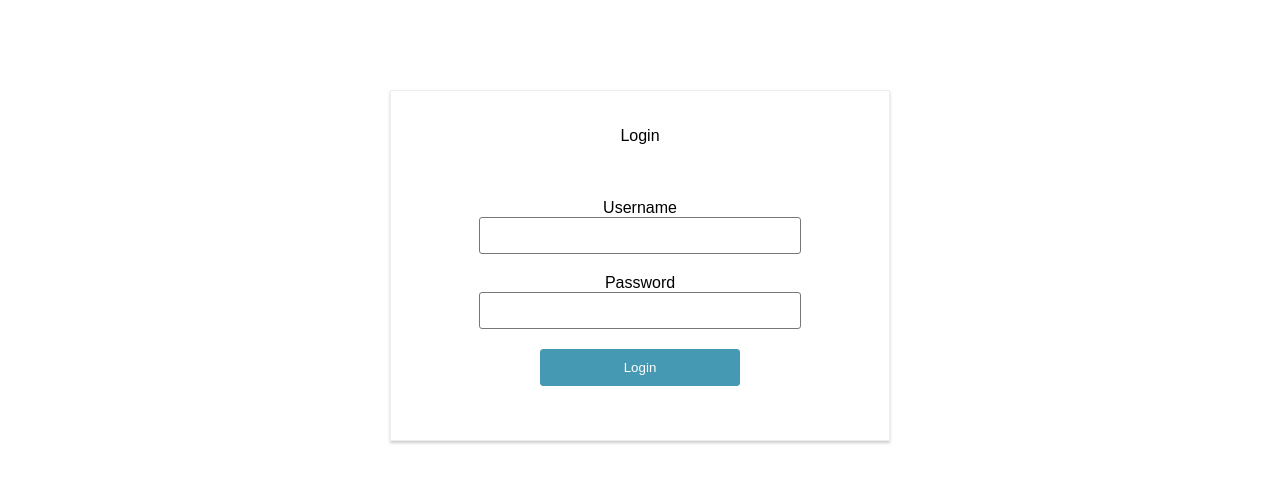
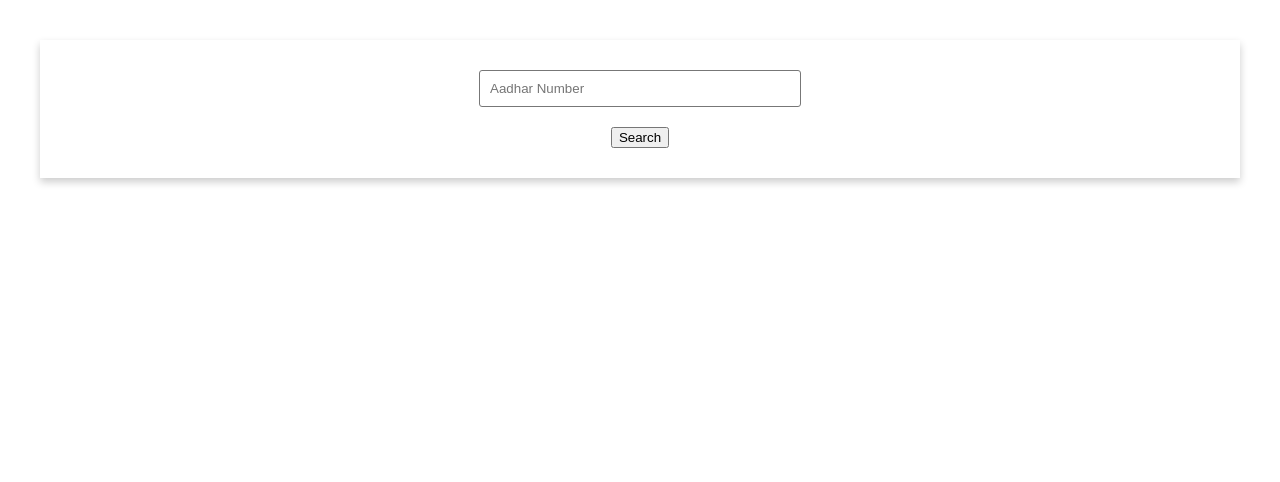
Before and after one commit to RebootHackathon/LSGD_FRONT, a React app: page /listgrants in a window 1280 px wide. Shown: the top 482 px of the page. Built offline with nearby package versions, Linux system fonts and the light colour scheme.

Commit message:
grant view

```diff
--- a/package.json
+++ b/package.json
@@ -11,6 +11,7 @@
     "babel-loader": "7.1.2",
     "babel-preset-react-app": "^3.1.2",
     "babel-runtime": "6.26.0",
+    "bootstrap": "^4.5.2",
     "case-sensitive-paths-webpack-plugin": "2.1.1",
     "chalk": "1.1.3",
     "css-loader": "0.28.7",
@@ -34,6 +35,7 @@
     "promise": "8.0.1",
     "raf": "3.4.0",
     "react": "^16.13.1",
+    "react-bootstrap": "^1.3.0",
     "react-dev-utils": "^5.0.2",
     "react-dom": "^16.13.1",
     "react-router-dom": "^5.2.0",
--- a/src/App.js
+++ b/src/App.js
@@ -3,6 +3,7 @@ import React, { Component } from 'react';
 import classes from './App.css';
 import Login from './Containers/Login';
 import MainPage from './Containers/MainPage';
+import ListGrant from './Containers/ListGrant';
 import {Route,Switch} from 'react-router-dom';
 class App extends Component {
   render() {
@@ -11,6 +12,7 @@ class App extends Component {
         <Switch>
 
           <Route path="/mainpage" component={MainPage}/>
+          <Route path="/listgrants" component={ListGrant}/>
           <Route path="/" component={Login}/>
         </Switch>
       </div>
--- /dev/null
+++ b/src/Components/CardView/CardView.css
@@ -0,0 +1,8 @@
+.card {
+    box-shadow: 0 4px 8px 0 rgba(0, 0, 0, 0.2);
+    max-width: 800px;
+    margin: auto;
+    padding: 20px;
+    text-align: center;
+    font-family: arial;
+  }
--- /dev/null
+++ b/src/Components/CardView/CardView.js
@@ -0,0 +1,16 @@
+import React from 'react';
+import classes from './CardView.css';
+const CardView =(props)=>{
+    console.log(props.data);
+
+    return (
+
+        <div className={classes.card} onClick={props.clicked}>
+            <p>Grant Name : {props.data.grantId}</p> <p> Grant Date : Date </p>
+            <p>Grant : Amount </p> <p> Grant Status: status</p>
+
+        </div>
+    )
+}
+
+export default CardView;
--- /dev/null
+++ b/src/Components/CardView/ExpandCard.js
@@ -0,0 +1,11 @@
+import React from 'react';
+
+const ExpandCard =(props)=>{
+    return (
+        <div>
+            hai
+            {props.expandData}
+        </div>
+    )
+}
+export default ExpandCard;
--- /dev/null
+++ b/src/Components/SearchForm/SearchForm.css
@@ -0,0 +1,9 @@
+.SearchForm {
+    box-shadow: 0 4px 8px 0 rgba(0, 0, 0, 0.2);
+    max-width: 90%;
+    height: 40%;
+    margin: 40px;
+    padding: 30px;
+    text-align: center;
+    font-family: arial;
+  }
--- /dev/null
+++ b/src/Components/SearchForm/SearchForm.js
@@ -0,0 +1,17 @@
+import React from 'react';
+
+import classes from './SearchForm.css';
+const SearchForm =(props)=>{
+    return(
+        <div className={classes.SearchForm}>
+            <form>
+                    <input type="text" placeholder="Aadhar Number" onChange={props.onInputChange} />
+
+                    <button type="submit" onClick={props.clicked}>Search</button>
+                </form>
+        </div>
+    )
+
+}
+
+export default SearchForm;
--- /dev/null
+++ b/src/Containers/ListGrant.js
@@ -0,0 +1,75 @@
+import React,{Component} from 'react';
+
+import SearchForm from '../Components/SearchForm/SearchForm';
+import axios from '../axios';
+import CardView from '../Components/CardView/CardView';
+import ExpandCard from '../Components/CardView/ExpandCard';
+import {Route} from 'react-router-dom';
+
+class ListGrant extends Component{
+
+    state={
+        aadhar:null,
+        length:0,
+        data:null
+    };
+
+    onCardClickHandler=(id)=>{
+        console.log("click route",id);
+
+        return <Route path={"/login"} render={(props) => <ExpandCard expandData={this.state.data[id]}/>}/>
+    }
+    showListHandler=()=>{
+        const data=this.state.data;
+        return  data.map((ele)=>(
+                    <CardView key={ele._id} id={ele._id} data={ele}  clicked={()=>this.onCardClickHandler(ele._id)}/>
+         ) );
+        // console.log(this.state);
+    }
+    onChangeHandler=(event)=>{
+        this.setState({aadhar:event.target.value})
+    }
+    onClickHandler=(event)=>{
+        event.preventDefault();
+        console.log(this.state.aadhar);
+        const body={"citizenId":+this.state.aadhar}
+        axios.post('/grants/getGrantsOfSpecificCitizen',body)
+            .then(response=>{
+                console.log(response);
+                if(response.data.data.length>0){
+                    console.log(response.data.data.length);
+                    this.setState({data:response.data.data,length:response.data.data.length});
+                     this.showListHandler(response.data.data);
+                }else{
+                    this.setState({
+
+                        length:0,
+                        data:null
+                    })
+                }
+            })
+            .catch(err=>{
+                console.log(err);
+            })
+    }
+    render(){
+        let view=null;
+        if(this.state.length>0){
+            view=this.showListHandler();
+        }
+        else{
+            view=null;
+        }
+
+        return(
+            <div>
+                <SearchForm onInputChange={this.onChangeHandler} clicked={this.onClickHandler}/>
+                {view}
+                {console.log(view)}
+            </div>
+        )
+    }
+
+}
+
+export default ListGrant;
--- a/src/index.js
+++ b/src/index.js
@@ -6,6 +6,7 @@ import registerServiceWorker from './registerServiceWorker';
 import {BrowserRouter} from 'react-router-dom';
 import axios from './axios';
 
+
 axios.defaults.baseURL='https://reboothack12345.herokuapp.com';
 axios.defaults.withCredentials = true;
 
```
Also changed, not shown: 1 other file (tests, documents, lock files or other folders).
